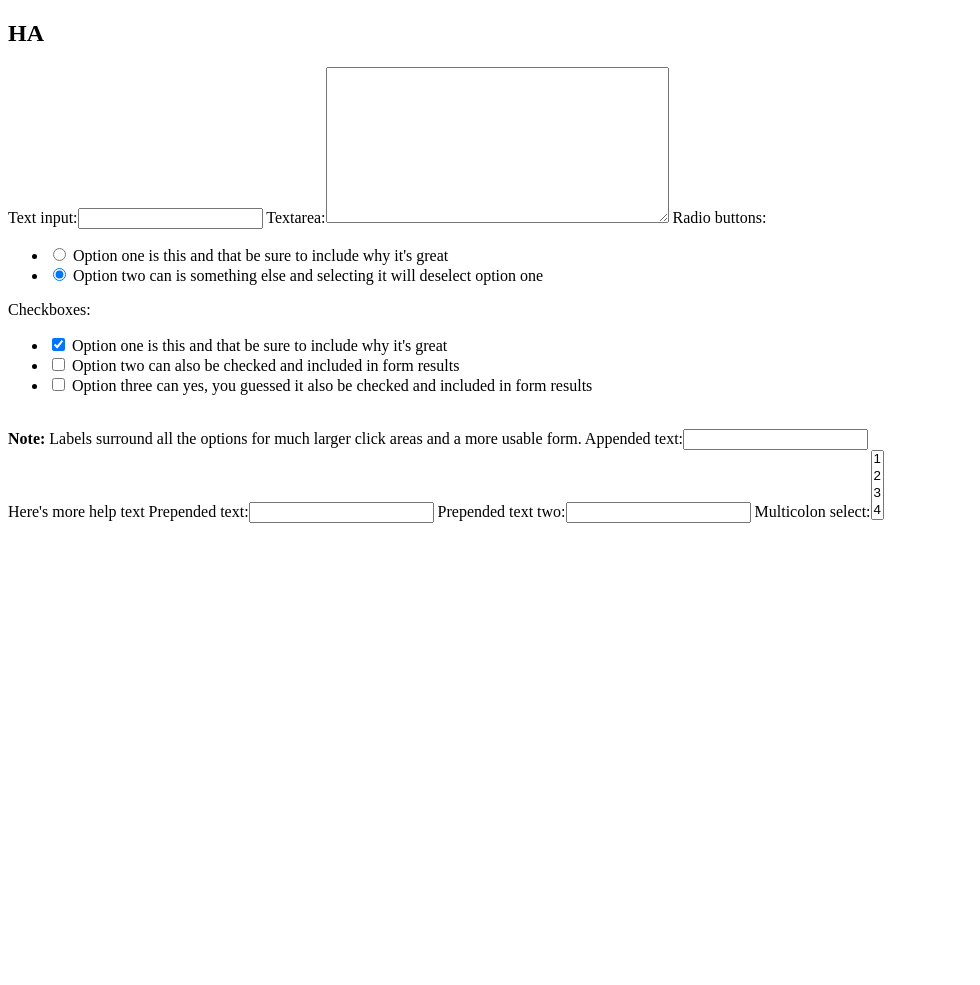
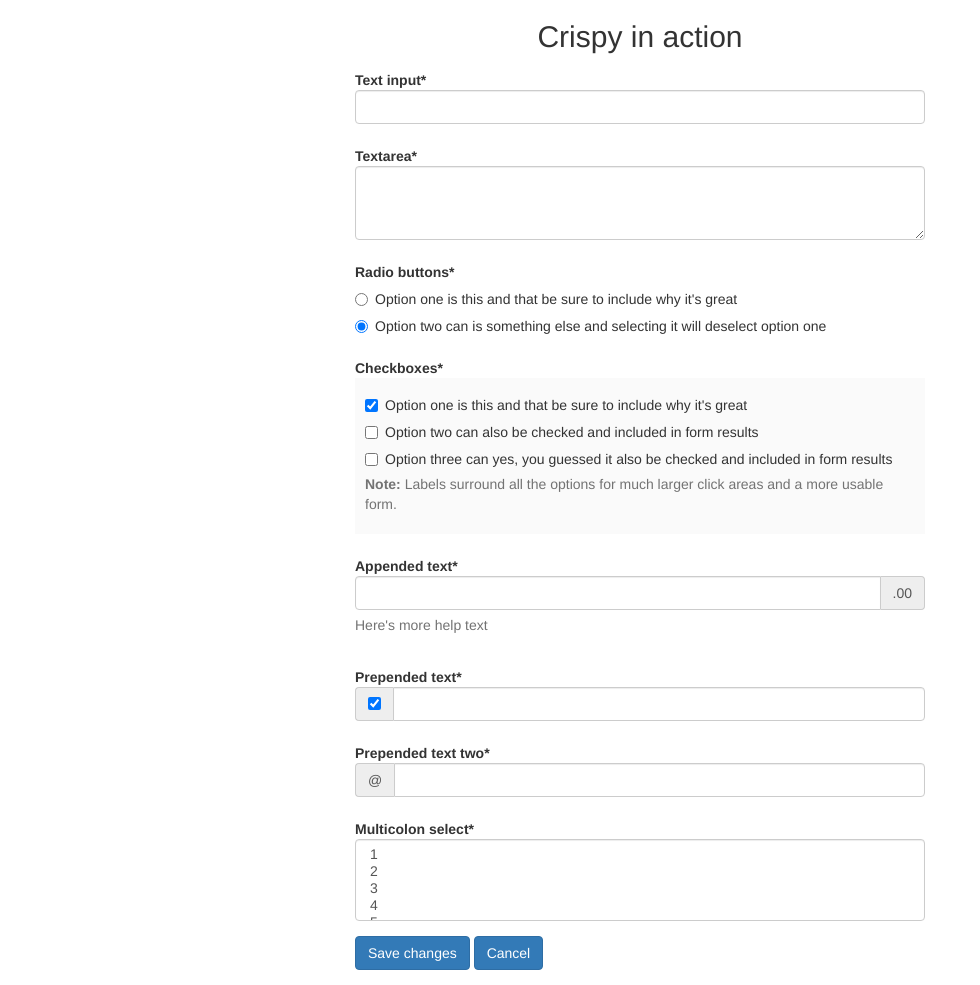
Before and after one commit to DonExo/crispy-sample, a Django app: page / in a window 1280 px wide. Shown: the whole page, without its empty margins (0-980 px from the left). Before the commit the page ends 523 px from the top, so only its background shows below. Run offline with Django 3.2, Linux system fonts and the light colour scheme; some libraries are stand-ins or nearby versions.

Commit message:
Applied basic crispy formatting

```diff
--- a/app/forms.py
+++ b/app/forms.py
@@ -43,3 +43,20 @@ class MessageForm(forms.Form):
     multicolon_select = forms.MultipleChoiceField(
         choices=(('1', '1'), ('2', '2'), ('3', '3'), ('4', '4'), ('5', '5')),
     )
+
+    # Uni-form
+    helper = FormHelper()
+    helper.form_class = 'form-horizontal'
+    helper.layout = Layout(
+        Field('text_input', css_class='input-xlarge'),
+        Field('textarea', rows="3", css_class='input-xlarge'), 'radio_buttons',
+        Field('checkboxes', style="background: #FAFAFA; padding: 10px;"),
+        AppendedText('appended_text', '.00'),
+        PrependedText('prepended_text', '<input type="checkbox" checked="checked" value="" id="" name="">', active=True),
+        PrependedText('prepended_text_two', '@'),
+        'multicolon_select',
+        FormActions(
+            Submit('save_changes', 'Save changes', css_class="btn-primary"),
+            Submit('cancel', 'Cancel'),
+        )
+    )
--- a/app/templates/app/template.html
+++ b/app/templates/app/template.html
@@ -1,33 +1,26 @@
+{% load crispy_forms_tags %}
+
 <!DOCTYPE html>
 <html>
 <head>
     <meta charset="UTF-8">
-    <title>title</title>
+    <title>Crispy Sample</title>
+
+    <link rel="stylesheet" href="https://maxcdn.bootstrapcdn.com/bootstrap/3.3.7/css/bootstrap.min.css"
+          integrity="sha384-BVYiiSIFeK1dGmJRAkycuHAHRg32OmUcww7on3RYdg4Va+PmSTsz/K68vbdEjh4u" crossorigin="anonymous">
 </head>
 
-
-
-
-
 <body>
-
-
-  <h2>HA</h2>
-
-
-
- {{ form }}
-
-
+    <div class="container">
+        <div class="col-lg-6" style="float: none; margin: 0 auto;">
+            <h2 style="text-align: center">Crispy in action</h2>
+            {% crispy form %}
+        </div>
+    </div>
 
 
     <script src="//ajax.googleapis.com/ajax/libs/jquery/1.7.2/jquery.min.js" type="text/javascript"></script>
     <script src="//ajax.googleapis.com/ajax/libs/jqueryui/1.8.21/jquery-ui.min.js" type="text/javascript"></script>
 </body>
 
-
-
-
-
-
 </html>
```
Lines whose indentation alone changed are shown as unchanged.
